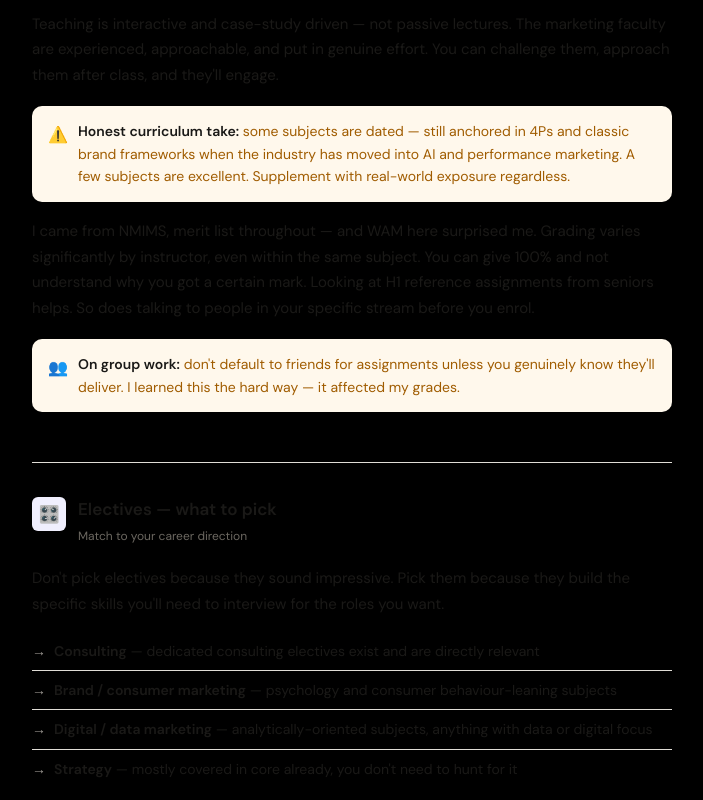
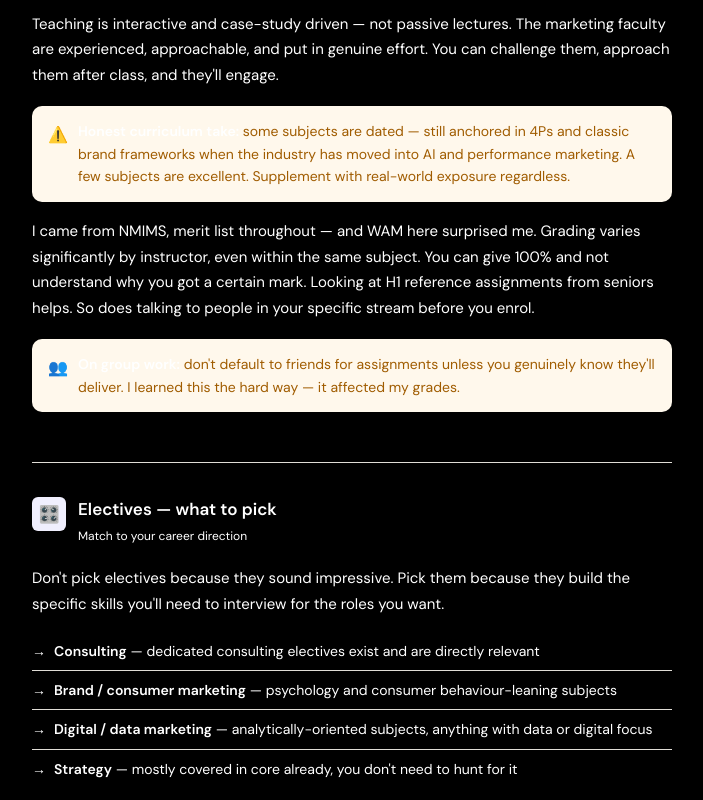
Before and after one commit to jhil-m/jhil-unimelb-guide, a plain HTML site: page index.html in a window 1280 px wide. Shown: the part 2300-3100 px from the top of the page, without its empty margins (288-991 px from the left). Drawn offline with Linux system fonts and the light colour scheme.

Commit message:
Update index.html

```diff
--- a/index.html
+++ b/index.html
@@ -12,9 +12,9 @@
     --bg: #000000;
     --bg2: #ffffff;
     --bg3: #e8e6e0;
-    --text: #1a1917;
-    --text2: #6b6760;
-    --text3: #9c9892;
+    --text: #ffffff;
+    --text2: #ffffff;
+    --text3: #ffffff;
     --border: #e0ddd6;
     --blue-bg: #eef3ff;
     --blue-text: #2d4fd6;
```
